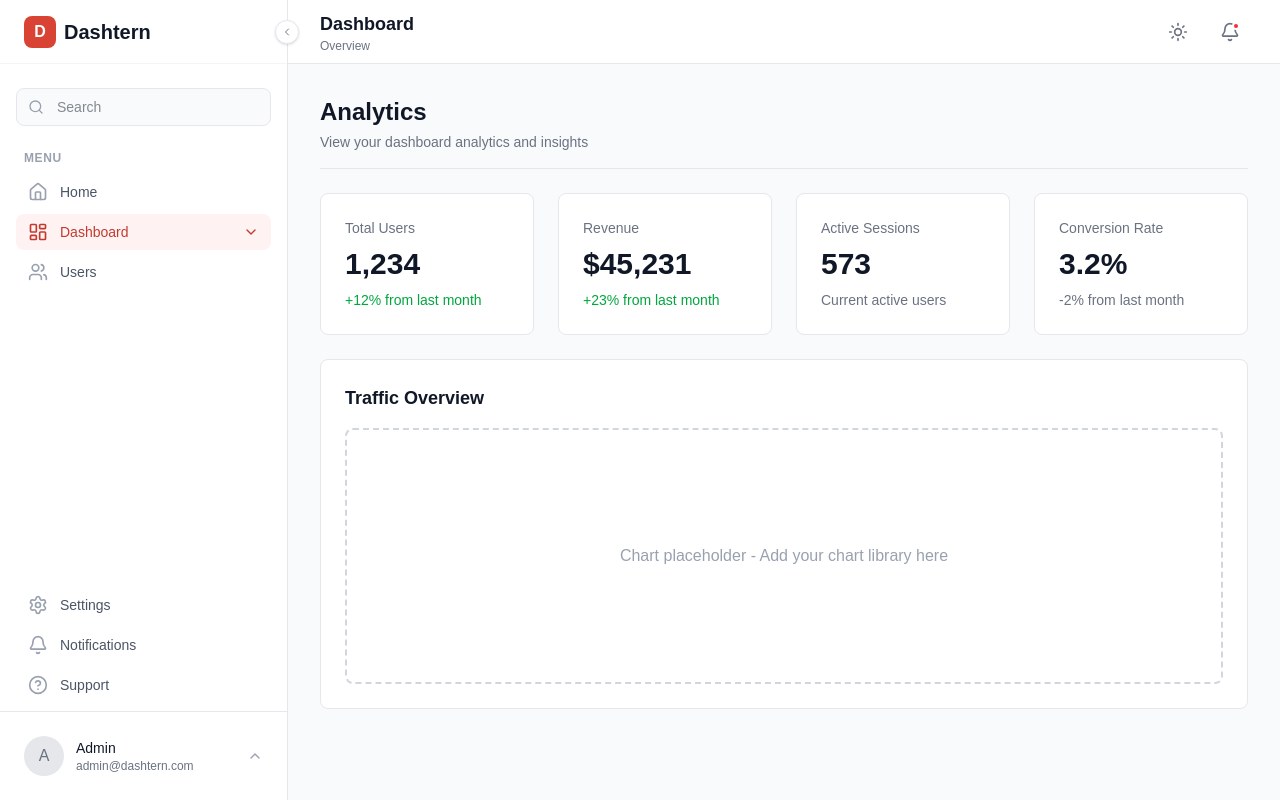
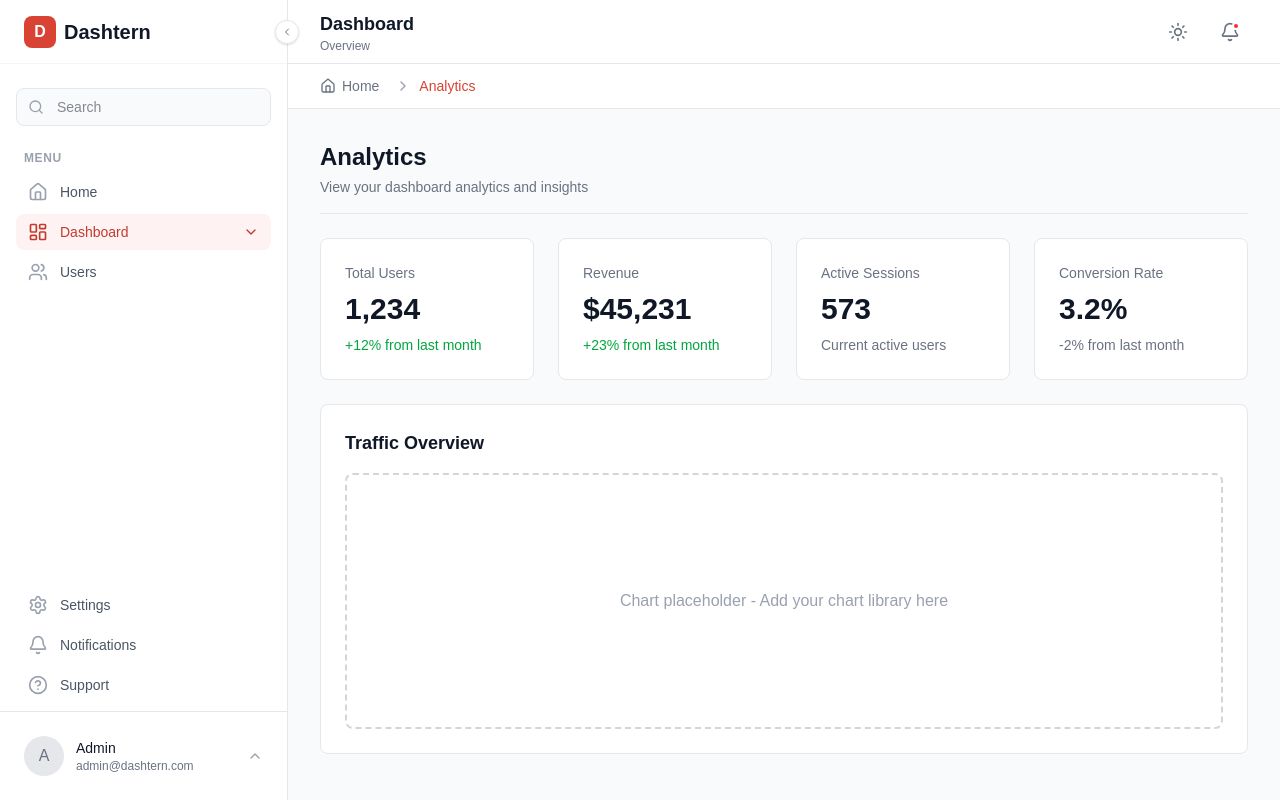
Before and after one commit to FirdhausDwiSukma/dashboard-intership, a Next.js app: page /dashboard/analytics in a window 1280 px wide. Built offline with nearby package versions, Linux system fonts and the light colour scheme.

Commit message:
add breadcumb

```diff
--- /dev/null
+++ b/app/components/dashboard/Breadcrumb.tsx
@@ -0,0 +1,69 @@
+"use client";
+
+import Link from "next/link";
+import { ChevronRight } from "lucide-react";
+import { useBreadcrumb } from "@/app/hooks/useBreadcrumb";
+import { cn } from "@/app/lib/utils";
+
+/**
+ * Breadcrumb Component
+ * Displays navigation breadcrumbs based on current route
+ * Positioned below the header in the dashboard layout
+ */
+export function Breadcrumb() {
+    const breadcrumbs = useBreadcrumb();
+
+    return (
+        <nav
+            className="bg-white dark:bg-[#0a0a0a] border-b border-gray-200 dark:border-gray-800 px-4 lg:px-8 py-3 transition-colors duration-200"
+            aria-label="Breadcrumb"
+        >
+            <ol className="flex items-center space-x-2 text-sm">
+                {breadcrumbs.map((item, index) => {
+                    const isLast = index === breadcrumbs.length - 1;
+                    const isEllipsis = item.label === "...";
+                    const Icon = item.icon;
+
+                    return (
+                        <li key={item.href + index} className="flex items-center">
+                            {/* Separator (not shown before first item) */}
+                            {index > 0 && (
+                                <ChevronRight className="w-4 h-4 mx-2 text-gray-400 dark:text-gray-600" />
+                            )}
+
+                            {/* Breadcrumb Item */}
+                            {isLast ? (
+                                // Current page - not clickable, uses primary color
+                                <span className="flex items-center gap-1.5 text-primary-500 dark:text-primary-500 font-medium">
+                                    {Icon && <Icon className="w-4 h-4" />}
+                                    {item.label}
+                                </span>
+                            ) : isEllipsis ? (
+                                // Ellipsis - clickable but styled differently
+                                <Link
+                                    href={item.href}
+                                    className="flex items-center gap-1.5 text-gray-500 dark:text-gray-400 hover:text-gray-700 dark:hover:text-gray-300 transition-colors"
+                                >
+                                    {item.label}
+                                </Link>
+                            ) : (
+                                // Regular breadcrumb - clickable
+                                <Link
+                                    href={item.href}
+                                    className={cn(
+                                        "flex items-center gap-1.5 transition-colors",
+                                        "text-gray-500 dark:text-gray-400",
+                                        "hover:text-gray-700 dark:hover:text-gray-300"
+                                    )}
+                                >
+                                    {Icon && <Icon className="w-4 h-4" />}
+                                    {item.label}
+                                </Link>
+                            )}
+                        </li>
+                    );
+                })}
+            </ol>
+        </nav>
+    );
+}
--- a/app/dashboard/layout.tsx
+++ b/app/dashboard/layout.tsx
@@ -3,6 +3,7 @@
 import { useState } from "react";
 import { Sidebar } from "@/app/components/dashboard/Sidebar";
 import { Header } from "@/app/components/dashboard/Header";
+import { Breadcrumb } from "@/app/components/dashboard/Breadcrumb";
 import { cn } from "@/app/lib/utils";
 
 export default function DashboardLayout({
@@ -30,6 +31,7 @@ export default function DashboardLayout({
                 // If static, we don't need margin. Flex layout handles it.
             )}>
                 <Header onMenuClick={() => setSidebarOpen(true)} />
+                <Breadcrumb />
 
                 <main className="flex-1 p-4 lg:p-8 overflow-y-auto">
                     {children}
--- /dev/null
+++ b/app/hooks/useBreadcrumb.ts
@@ -0,0 +1,109 @@
+"use client";
+
+import { usePathname } from "next/navigation";
+import { useMemo } from "react";
+import { Home } from "lucide-react";
+import { BreadcrumbItem } from "@/app/types/BreadcrumbItem";
+
+/**
+ * Custom route label mappings for better readability
+ * Add custom labels here for specific routes
+ */
+const ROUTE_LABELS: Record<string, string> = {
+    dashboard: "Dashboard",
+    users: "Users",
+    settings: "Settings",
+    notifications: "Notifications",
+    analytics: "Analytics",
+    profile: "Profile",
+    report: "Report",
+    support: "Support",
+};
+
+/**
+ * Converts a route segment to a readable label
+ * @param segment - Route segment to convert
+ * @returns Formatted label
+ */
+function formatLabel(segment: string): string {
+    // Check if there's a custom mapping
+    if (ROUTE_LABELS[segment]) {
+        return ROUTE_LABELS[segment];
+    }
+
+    // Default: capitalize first letter and replace hyphens with spaces
+    return segment
+        .split("-")
+        .map((word) => word.charAt(0).toUpperCase() + word.slice(1))
+        .join(" ");
+}
+
+/**
+ * Custom hook for managing breadcrumb navigation
+ * Automatically generates breadcrumb items based on current pathname
+ *
+ * @returns Array of breadcrumb items
+ */
+export function useBreadcrumb(): BreadcrumbItem[] {
+    const pathname = usePathname();
+
+    const breadcrumbs = useMemo(() => {
+        // Split pathname into segments and filter out empty strings
+        const segments = pathname.split("/").filter(Boolean);
+
+        // Always start with home
+        const items: BreadcrumbItem[] = [
+            {
+                label: "Home",
+                href: "/dashboard",
+                icon: Home,
+            },
+        ];
+
+        // If we're on the home page, return just the home item
+        if (segments.length === 0 || (segments.length === 1 && segments[0] === "dashboard")) {
+            return items;
+        }
+
+        // Build breadcrumb path
+        let currentPath = "";
+
+        // Start from index 1 to skip 'dashboard' segment (already included as Home)
+        const startIndex = segments[0] === "dashboard" ? 1 : 0;
+
+        for (let i = startIndex; i < segments.length; i++) {
+            const segment = segments[i];
+            currentPath += `/${segment}`;
+
+            // Add /dashboard prefix if not already there
+            const fullPath = pathname.startsWith("/dashboard")
+                ? `/dashboard${currentPath}`
+                : currentPath;
+
+            items.push({
+                label: formatLabel(segment),
+                href: fullPath,
+            });
+        }
+
+        // Implement truncation for deep paths (more than 3 levels)
+        // Show: Home > ... > Current
+        if (items.length > 3) {
+            const home = items[0];
+            const current = items[items.length - 1];
+
+            return [
+                home,
+                {
+                    label: "...",
+                    href: items[items.length - 2].href, // Link to parent
+                },
+                current,
+            ];
+        }
+
+        return items;
+    }, [pathname]);
+
+    return breadcrumbs;
+}
--- /dev/null
+++ b/app/types/BreadcrumbItem.ts
@@ -0,0 +1,15 @@
+import { LucideIcon } from "lucide-react";
+
+/**
+ * Represents a single breadcrumb item in the navigation path
+ */
+export interface BreadcrumbItem {
+    /** Display label for the breadcrumb */
+    label: string;
+
+    /** Navigation path/URL for the breadcrumb */
+    href: string;
+
+    /** Optional icon component (typically used for home icon) */
+    icon?: LucideIcon;
+}
```
Also changed, not shown: 1 other file (tests, documents, lock files or other folders).
